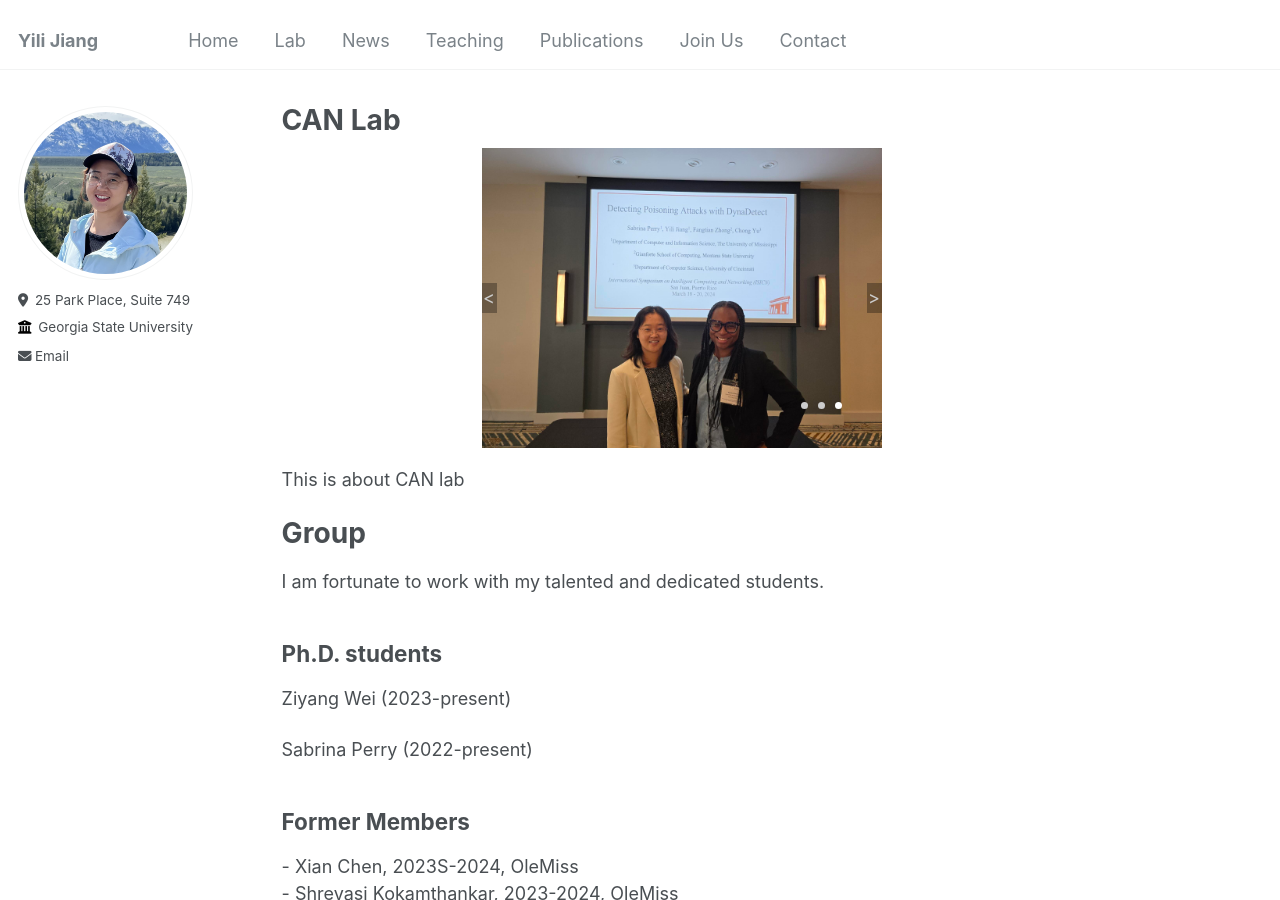
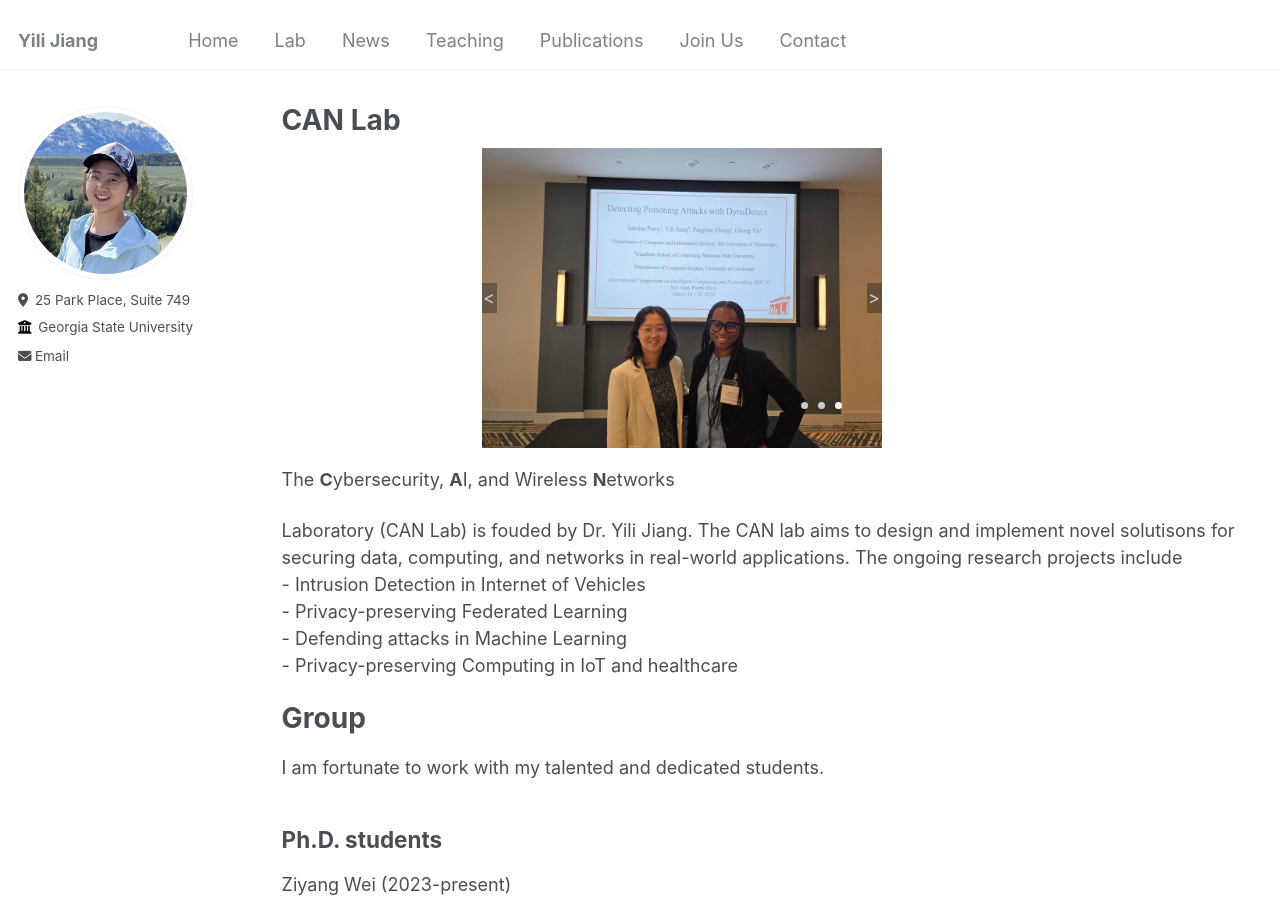
Before and after one commit to suhbrina-perry/suhbrina-perry.github.io, a Jekyll site: the page built from _pages/lab.html, in a window 1280 px wide and 900 px high. Built offline with Jekyll 4.4.1, drawn with Linux system fonts in a browser that asks for light colours.

Commit message:
Update lab.html

```diff
--- a/_pages/lab.html
+++ b/_pages/lab.html
@@ -178,7 +178,14 @@ author_profile: true
            })
        });
     </script>
-    <p> This is about CAN lab</p>
+    <p> The <strong>C</strong>ybersecurity, <strong>A</strong>I, and Wireless <strong>N</strong>etworks</p> Laboratory (CAN Lab)
+    is fouded by Dr. Yili Jiang. The CAN lab aims to design and implement novel solutisons for securing data, computing,
+    and networks in real-world applications. The ongoing research projects include </br>
+    - Intrusion Detection in Internet of Vehicles </br>
+    - Privacy-preserving Federated Learning  </br>
+    - Defending attacks in Machine Learning </br>
+    - Privacy-preserving Computing in IoT and healthcare </br>
+    </p>
     <h1>Group</h1>
     <p> I am fortunate to work with my talented and dedicated students. </p>
     <h2>Ph.D. students</h2>
```
